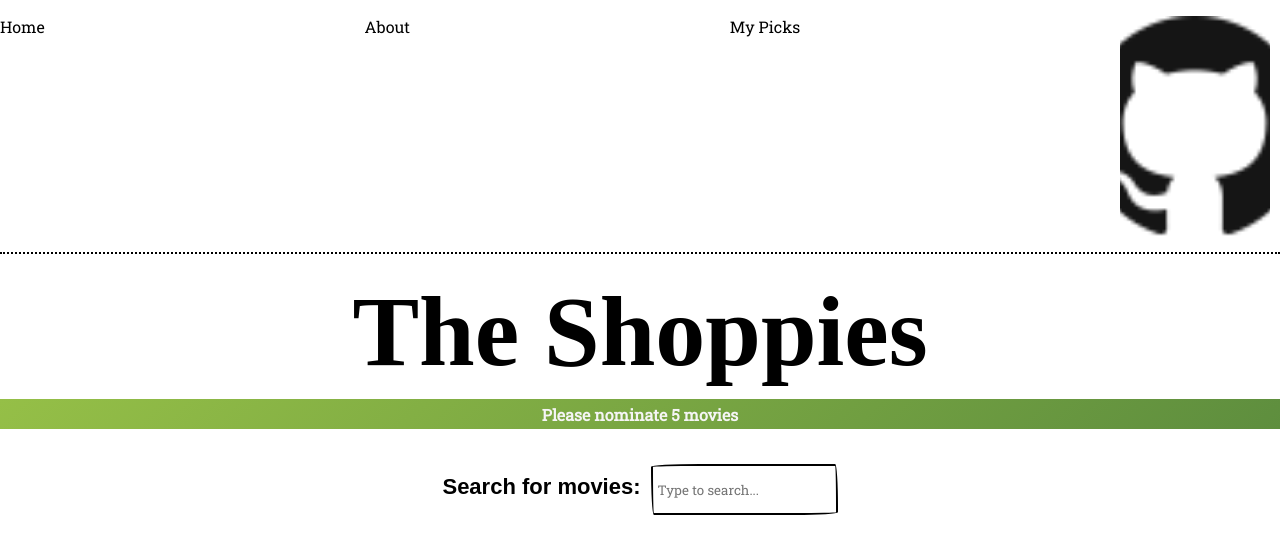
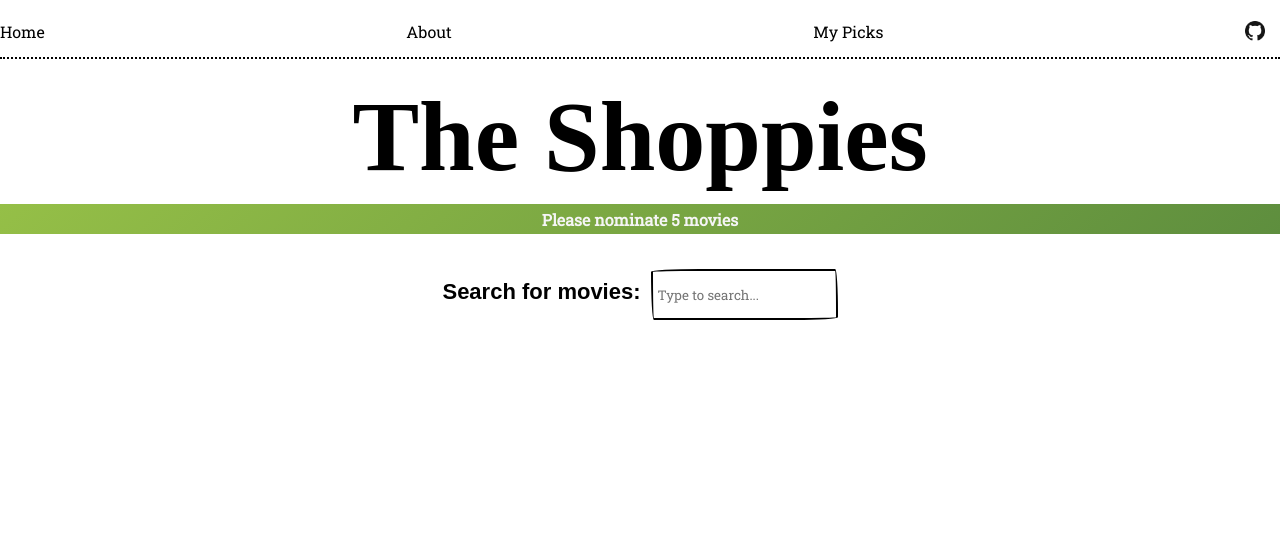
Before and after one commit to Astra-Gal/giulia_galastro_the_shoppies_frontend, a React (Create React App) app: page / in a window 1280 px wide. Shown: the top 554 px of the page. Built offline with nearby package versions, Linux system fonts and the light colour scheme; no server answers; a web font is replaced by a local one.

Commit message:
sizing GitHub logo

```diff
--- a/src/components/NavBar.css
+++ b/src/components/NavBar.css
@@ -10,6 +10,7 @@ ul.navbar {
   display: flex;
   justify-content: space-between;
   list-style: none;
+  padding: 5px;
   border-bottom: dotted 2px black;
   padding-inline-start: 0px;
 }
@@ -19,3 +20,8 @@ ul.navbar {
   color: black;
   font-family: 'Roboto Slab', serif;
 }
+
+.GitHubLogo {
+  height: 20px;
+  width: 20px;
+}
```
